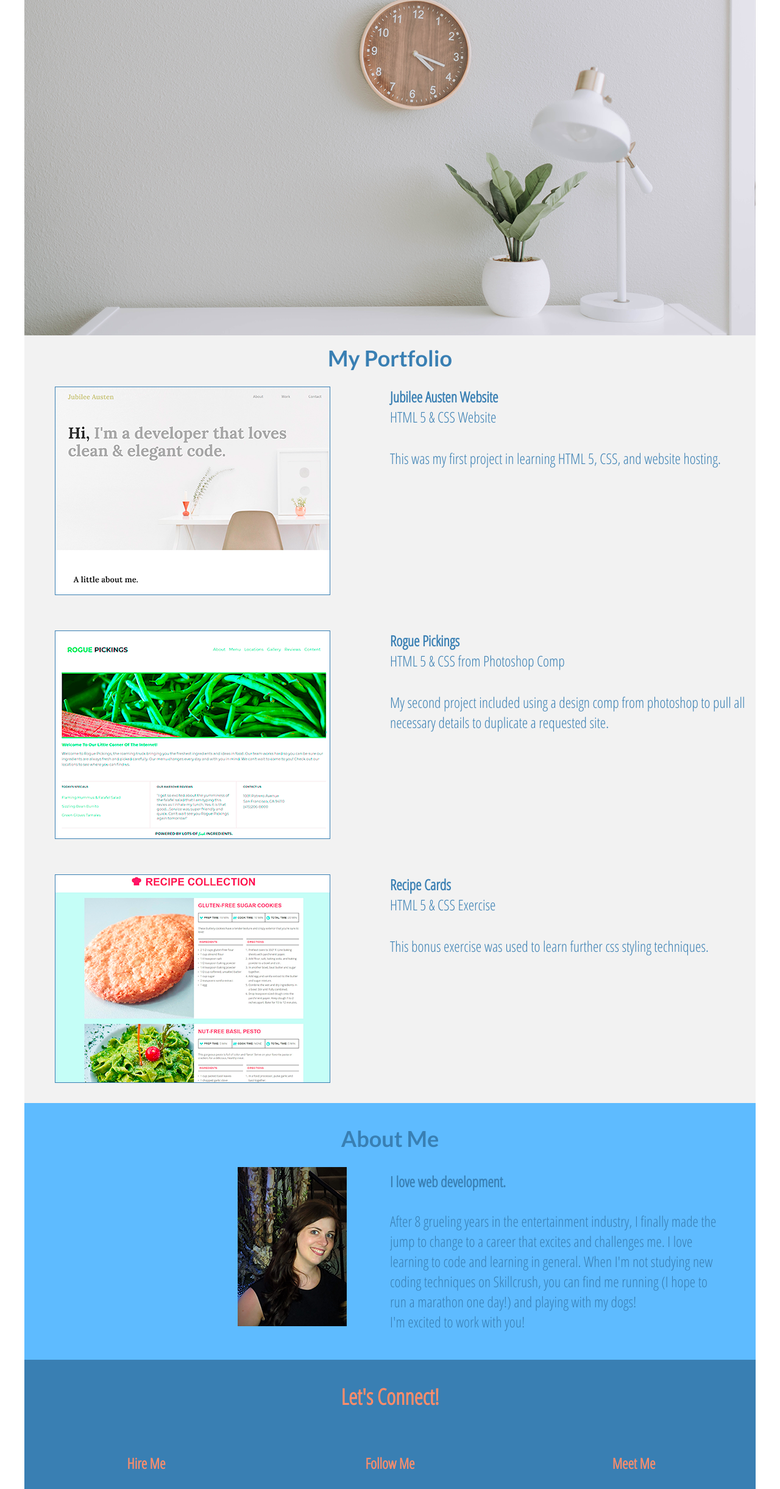
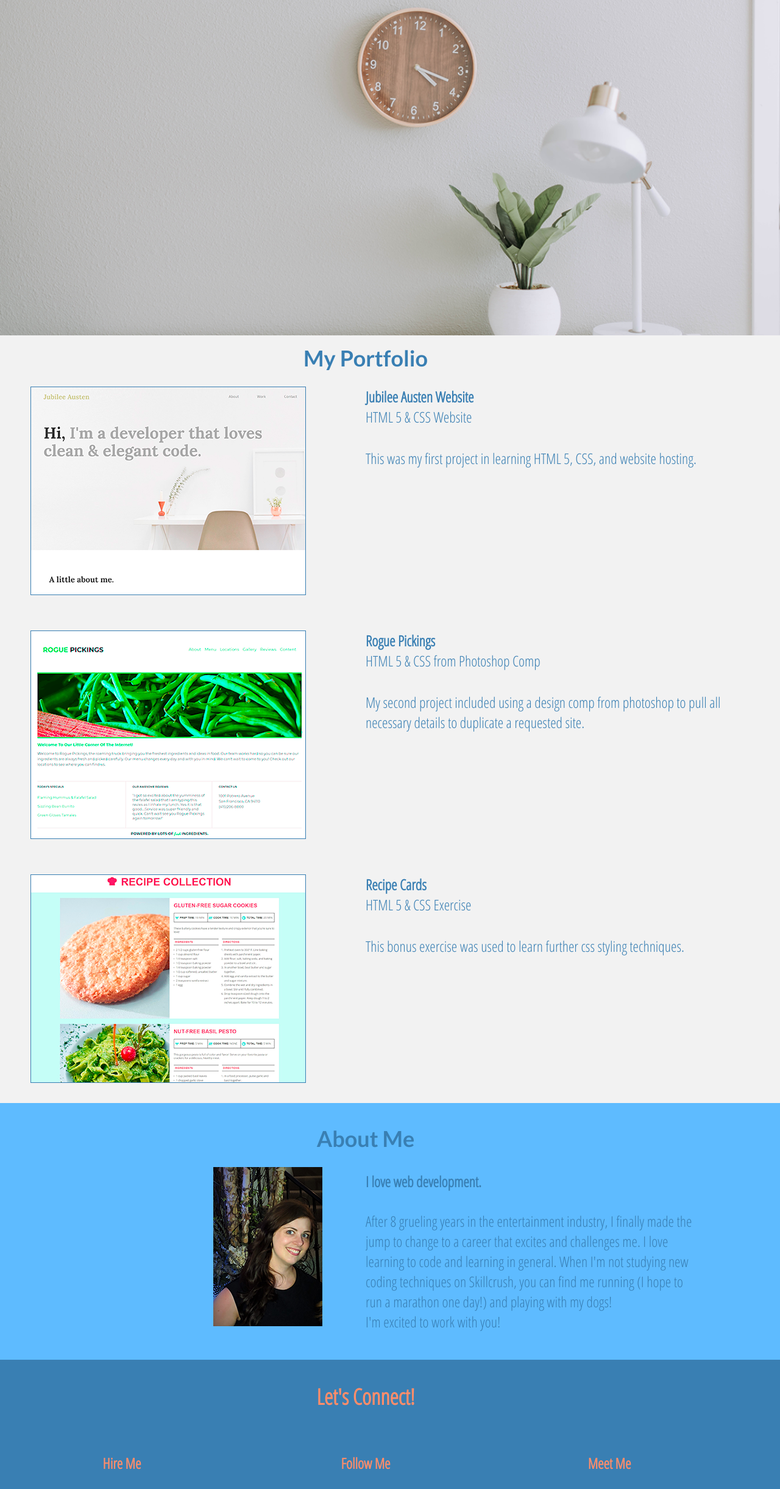
Before and after one commit to kelsey-mcduke/milestone-a, a plain HTML site: page index.html in a window 1280 px wide. Shown: the part 250-2692 px from the top of the page at 61% size. Drawn offline with Linux system fonts and the light colour scheme; files whose address does not match are found by name.

Commit message:
Fixed background in work, about, contact, and footer

```diff
--- a/css/main.css
+++ b/css/main.css
@@ -3,7 +3,6 @@ body{
     color: #397FB3;
     font-family: "Open Sans Condensed", sans-serif;
     margin: 0 auto;
-    width: 1200px;
 }
 
 /*****GRIDS******/
@@ -78,6 +77,7 @@ main h2{
 
 /******ABOUT******/
 #about{
+    clear: both;
     overflow: auto;
     background-color:#5EBBFF;
     background-size: cover;
@@ -105,6 +105,7 @@ main h2{
 
 /******CONTACT******/
 #contact{
+    clear:both;
     overflow: auto;
     background-color: #397FB3;
     padding-bottom: 25px;
@@ -139,9 +140,11 @@ main h2{
 
 /*****FOOTER******/
 footer{
-    width: 1200px;
+    clear: both;
     overflow: auto;
     background-color: #397FB3;
+    background-size: cover;
+    margin: 0;
 }
 footer p{
     color: #FF8D6A;
--- a/index.html
+++ b/index.html
@@ -14,7 +14,8 @@
         </div>
       </header>
       <main>
-        <div class="full-width" id="work">
+        <div id="work">
+        <div class="full-width">
           <h2>My Portfolio</h2>
           <div class="half-width work-img">
             <img src="img/jubilee.png" alt="Jubilee Website"/>
@@ -41,7 +42,9 @@
             <p>This bonus exercise was used to learn further css styling techniques.</p>
           </div>
         </div>
-        <div class="full-width" id="about">
+        </div>
+        <div id="about">
+        <div class="full-width">
           <h3>About Me</h3>
           <div class="half-width profile-img">
             <img src="img/about-me.png" alt="About Me"/>
@@ -53,7 +56,9 @@
             </p>
           </div>
         </div>
-        <div class="full-width" id="contact">
+          </div>
+        <div id="contact">
+        <div class="full-width">
           <h3>Let's Connect!</h3>
           <div class="third-width hire">
             <h4>Hire Me</h4>
@@ -67,11 +72,12 @@
                 <li><a href="https://github.com/kelsey-mcduke" target="_blank"><img src="img/github.png" alt="GitHub"/></a></li>
               </ul>
           </div>
-          <div class="third-width meet">
-            <h4>Meet Me</h4>
-            <p> Dallas, TX<br>
-              Let's go to meetups together!</p>
-          </div>
+                <div class="third-width meet">
+                    <h4>Meet Me</h4>
+                    <p> Dallas, TX<br>
+              Let's go to meetups together!       </p>
+                </div>
+            </div>
         </div>
       </main>
       <footer>
```
